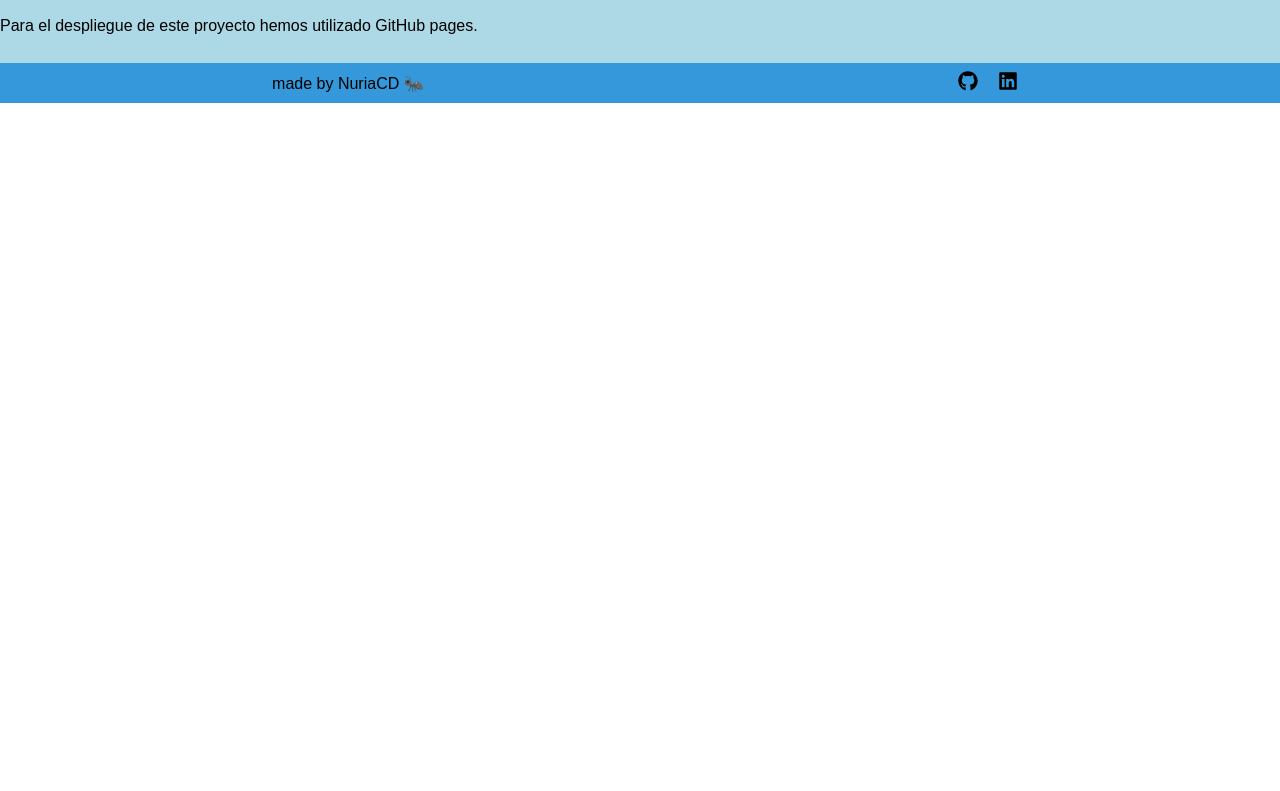
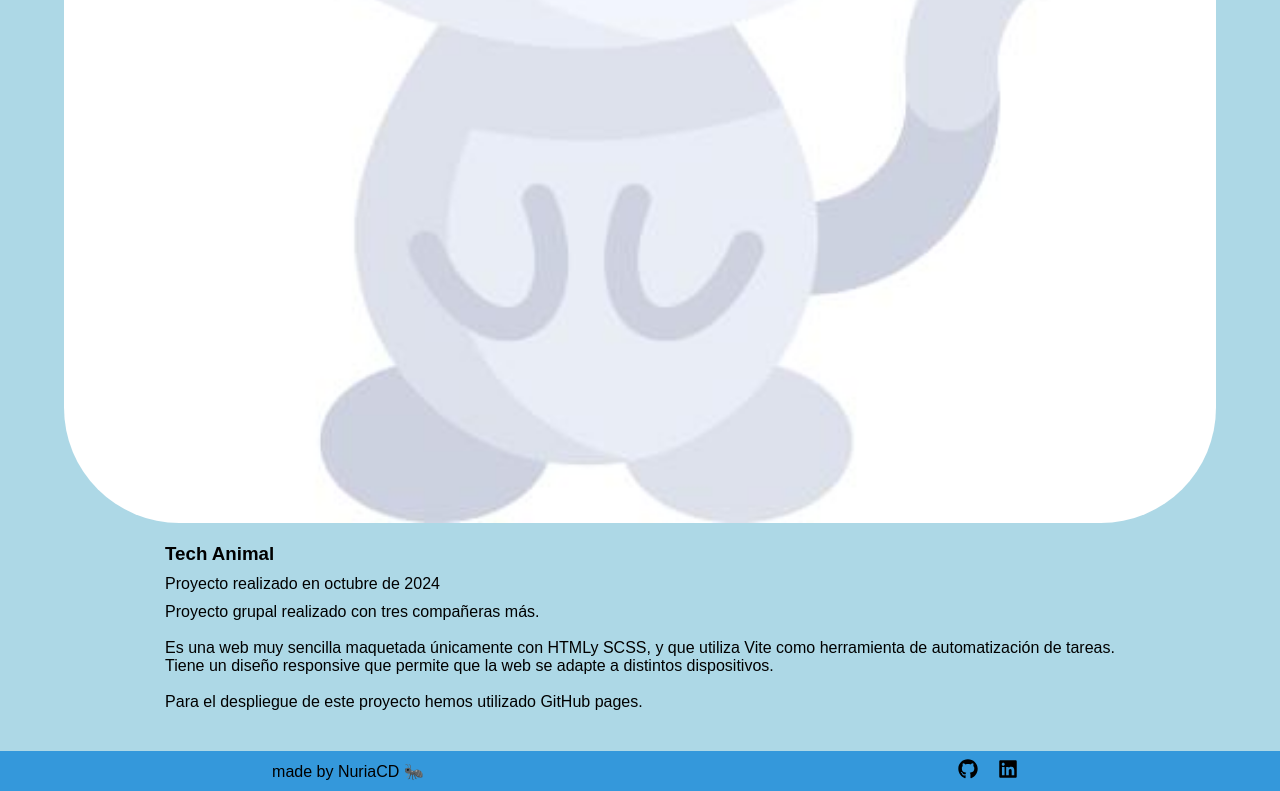
Before and after one commit to Nuria8890/portfolio, a React (Vite) app: page /projects/1 in a window 1280 px wide. Shown: the part 697-1488 px from the top of the page. Before the commit the page ends 800 px from the top, so only its background shows below. Built offline with nearby package versions, Linux system fonts and the light colour scheme; a web font is replaced by a local one.

Commit message:
styles to project details

```diff
--- a/src/components/projects/Project_details.jsx
+++ b/src/components/projects/Project_details.jsx
@@ -1,4 +1,5 @@
 import { useParams } from "react-router";
+import "@/styles/layout/projects/Project_details.scss";
 
 function Project_details({ arrayProjects }) {
   const { idProject } = useParams();
@@ -8,12 +9,16 @@ function Project_details({ arrayProjects }) {
   });
 
   return (
-    <section>
-      <div>
-        <img src={selectedProject.photo} alt={selectedProject.title} />
-        <div>
+    <section className="detailsContainer">
+      <img
+        className="detailsContainer__img"
+        src={selectedProject.photo}
+        alt={selectedProject.title}
+      />
+      <div className="detailsContainer__text">
         <h3>{selectedProject.title}</h3>
         <span>
+          Proyecto realizado en{" "}
           {selectedProject.date.toLocaleDateString("es-ES", {
             year: "numeric",
             month: "long",
@@ -22,7 +27,6 @@ function Project_details({ arrayProjects }) {
 
         <p dangerouslySetInnerHTML={{ __html: selectedProject.longText }}></p>
       </div>
-      </div>
     </section>
   );
 }
--- /dev/null
+++ b/src/styles/layout/projects/Project_details.scss
@@ -0,0 +1,15 @@
+.detailsContainer {
+  display: flex;
+  flex-direction: column;
+  align-items: center;
+  &__img {
+    border-radius: 10%;
+    width: 90vw;
+  }
+  &__text {
+    margin: 20px;
+    display: flex;
+    flex-direction: column;
+    gap: 10px;
+  }
+}
```
Lines whose indentation alone changed are shown as unchanged.
